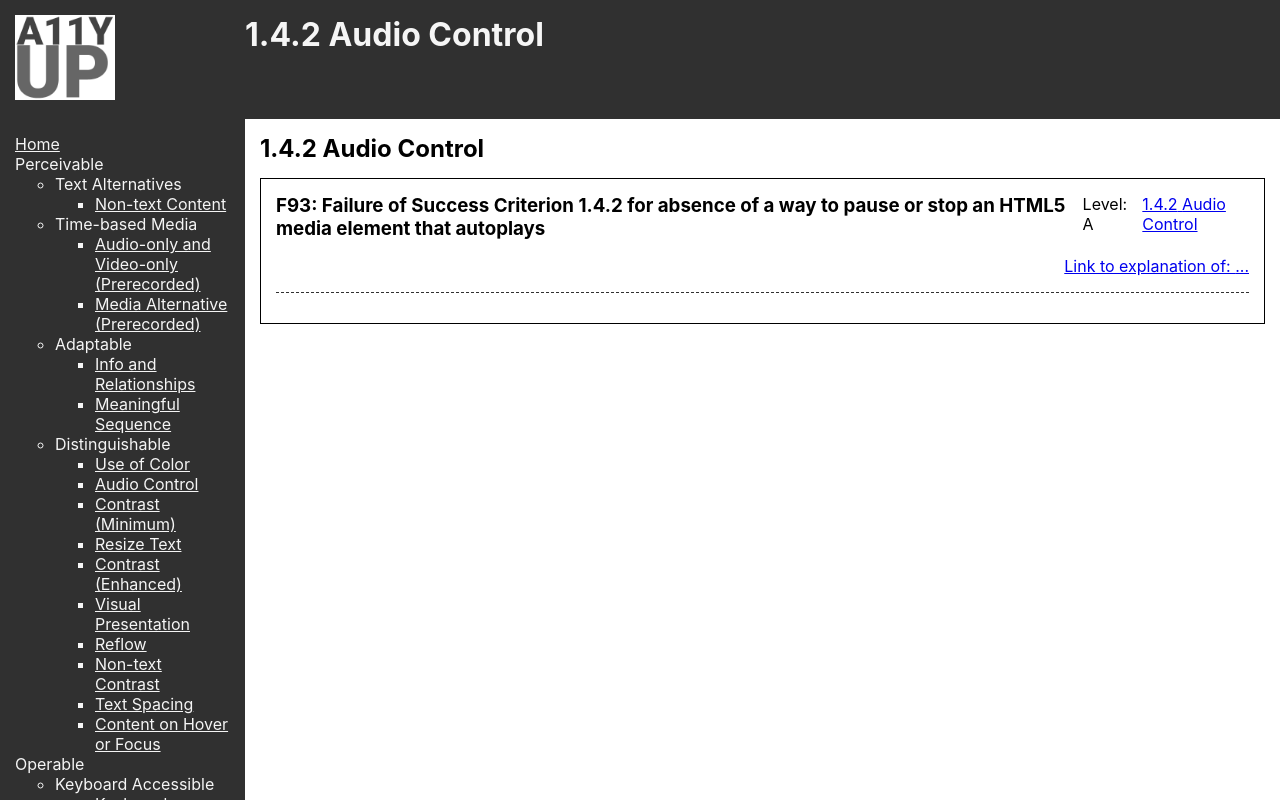
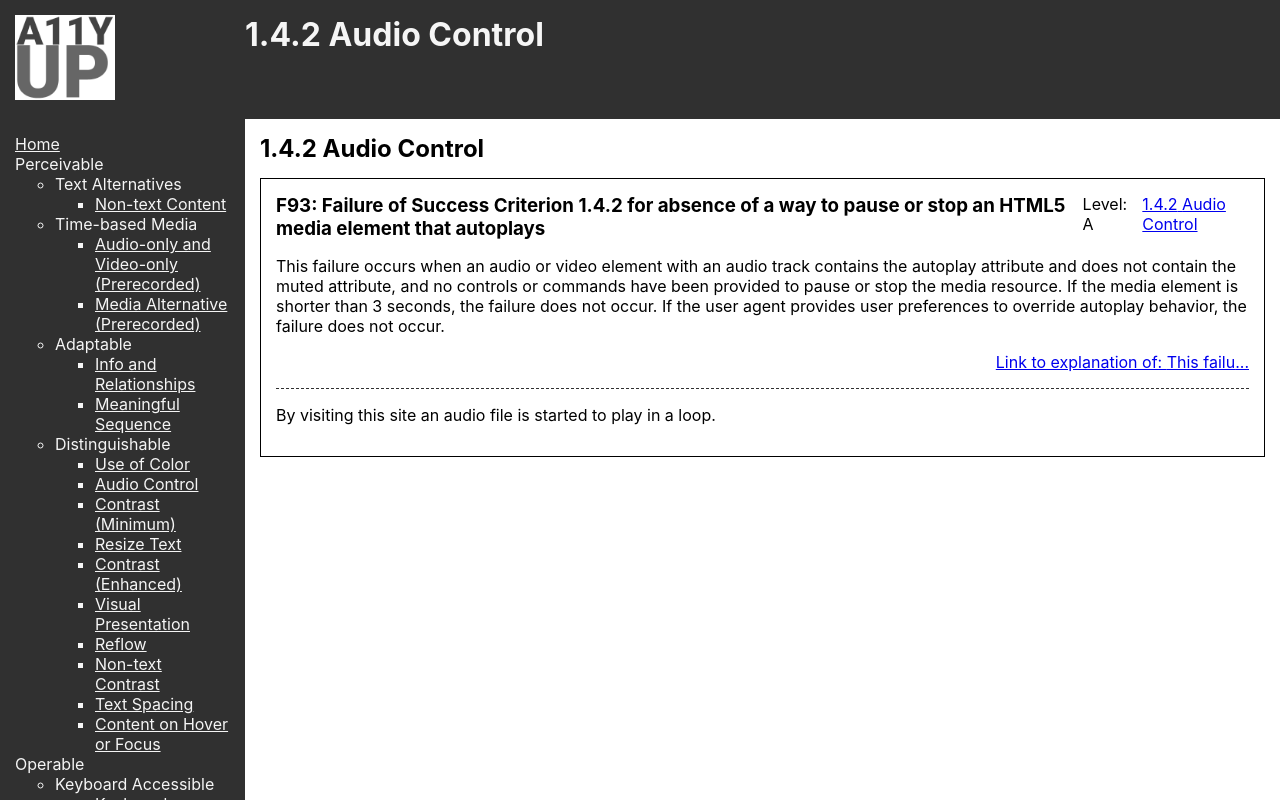
Before and after one commit to hannes-schwarzer/a11y-test-system-improving, a React (Create React App) app: page /wcag/audio-control in a window 1280 px wide. Shown: the top 800 px of the page. Built offline with nearby package versions, Linux system fonts and the light colour scheme.

Commit message:
content control AudioControl.tsx

```diff
--- a/src/routes/WcagTestCases/1_Perceivable/1.4_Distinguishable/AudioControl.tsx
+++ b/src/routes/WcagTestCases/1_Perceivable/1.4_Distinguishable/AudioControl.tsx
@@ -24,7 +24,13 @@ export const AudioControl = (props: Props) => {
           }
           successCriterionNumber={"1.4.2"}
           level={Level.A}
+          explanation={
+            "This failure occurs when an audio or video element with an audio track contains the autoplay attribute and does not contain the muted attribute, and no controls or commands have been provided to pause or stop the media resource. If the media element is shorter than 3 seconds, the failure does not occur. If the user agent provides user preferences to override autoplay behavior, the failure does not occur. "
+          }
         >
+          <p>
+            By visiting this site an audio file is started to play in a loop.
+          </p>
           <audio src={JEFFBOB} autoPlay loop></audio>
         </TestCase>
       </Frame>
```
